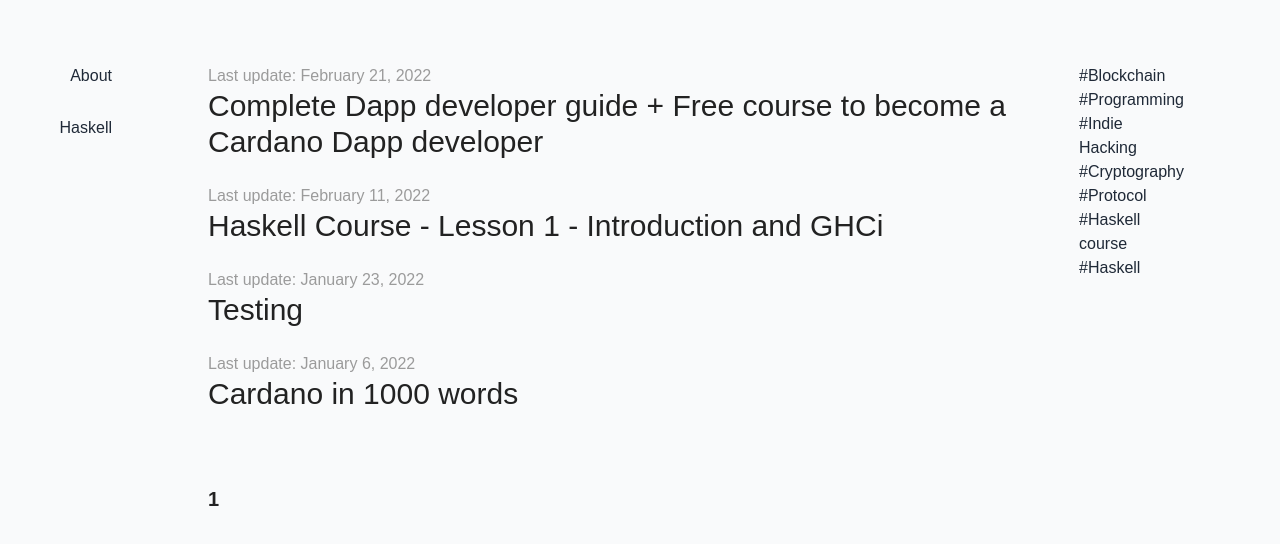
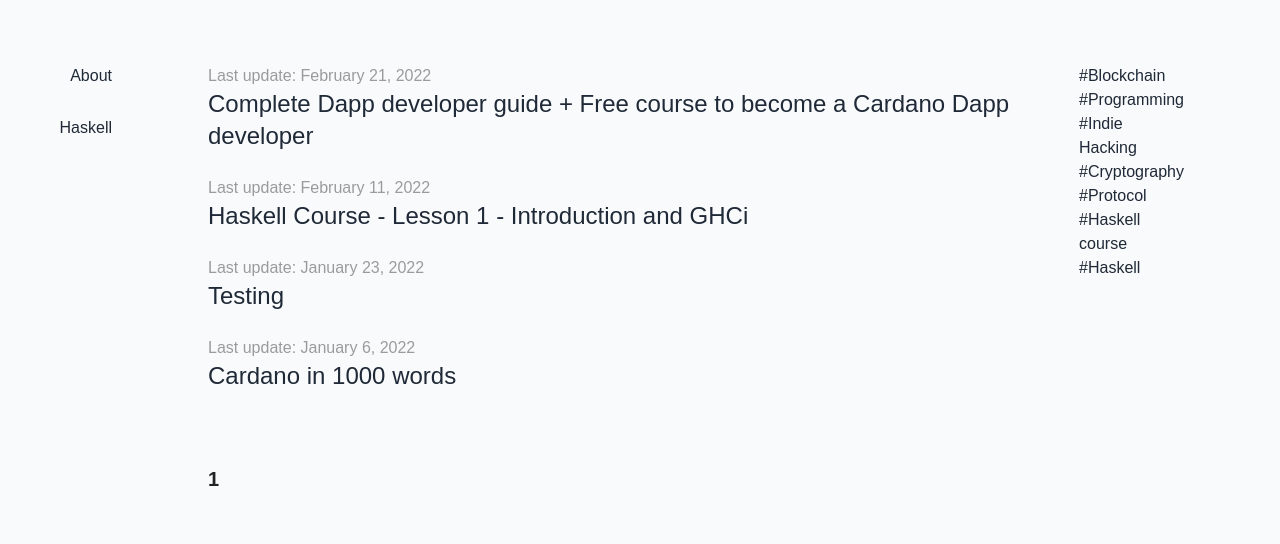
Before and after one commit to rober-m/blog_nextjs, a Next.js app: page /posts in a window 1280 px wide. Shown: the top 544 px of the page. Built offline with nearby package versions, Linux system fonts and the light colour scheme.

Commit message:
kind of fixed overflow because of too much text in h2

```diff
--- a/src/components/PostItem.tsx
+++ b/src/components/PostItem.tsx
@@ -13,26 +13,18 @@ export default function PostItem({ post, isLesson }: Props) {
 			<a
 				className={
 					isLesson
-						? 'transition  hover:scale-103 w-full border rounded p-2 border-violet-300 shadow bg-violet-50 mb-4'
+						? 'transition inline-block  hover:scale-103 w-full border rounded p-2 border-violet-300 shadow bg-violet-50 mb-4'
 						: ''
 				}
 			>
 				<Date date={parseISO(post.date)} />
-				<h2 className='text-2xl lg:text-3xl'>
+				<h2 className='m-0 text-xl xl:text-2xl'>
 					{isLesson
 						? post.title.substring(post.title.indexOf('-') + 1)
 						: post.title}
 				</h2>
 				<style jsx>
 					{`
-						a {
-							color: #222;
-							display: inline-block;
-						}
-						h2 {
-							margin: 0;
-							font-weight: 500;
-						}
 						h2:before {
 							display: none;
 						}
```
